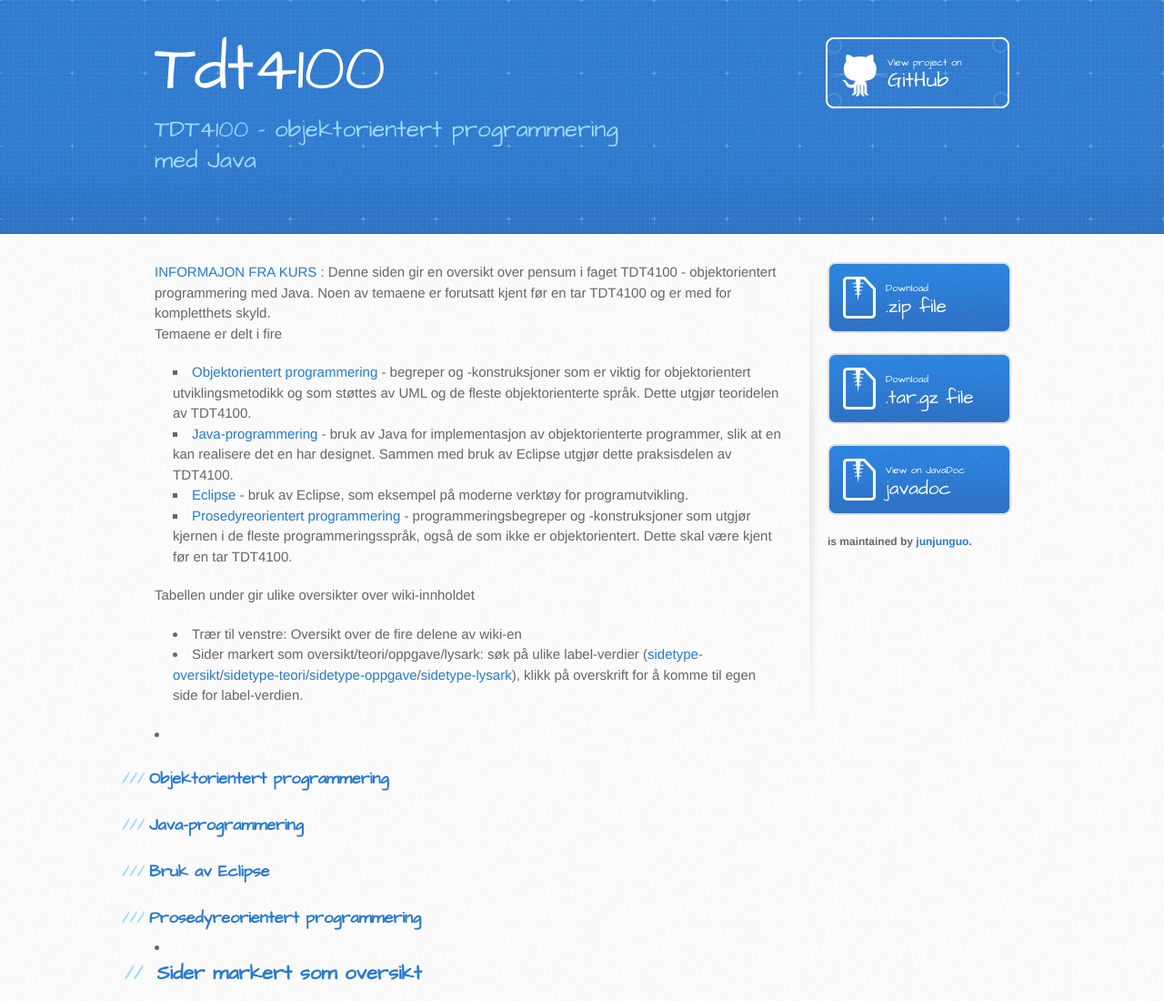
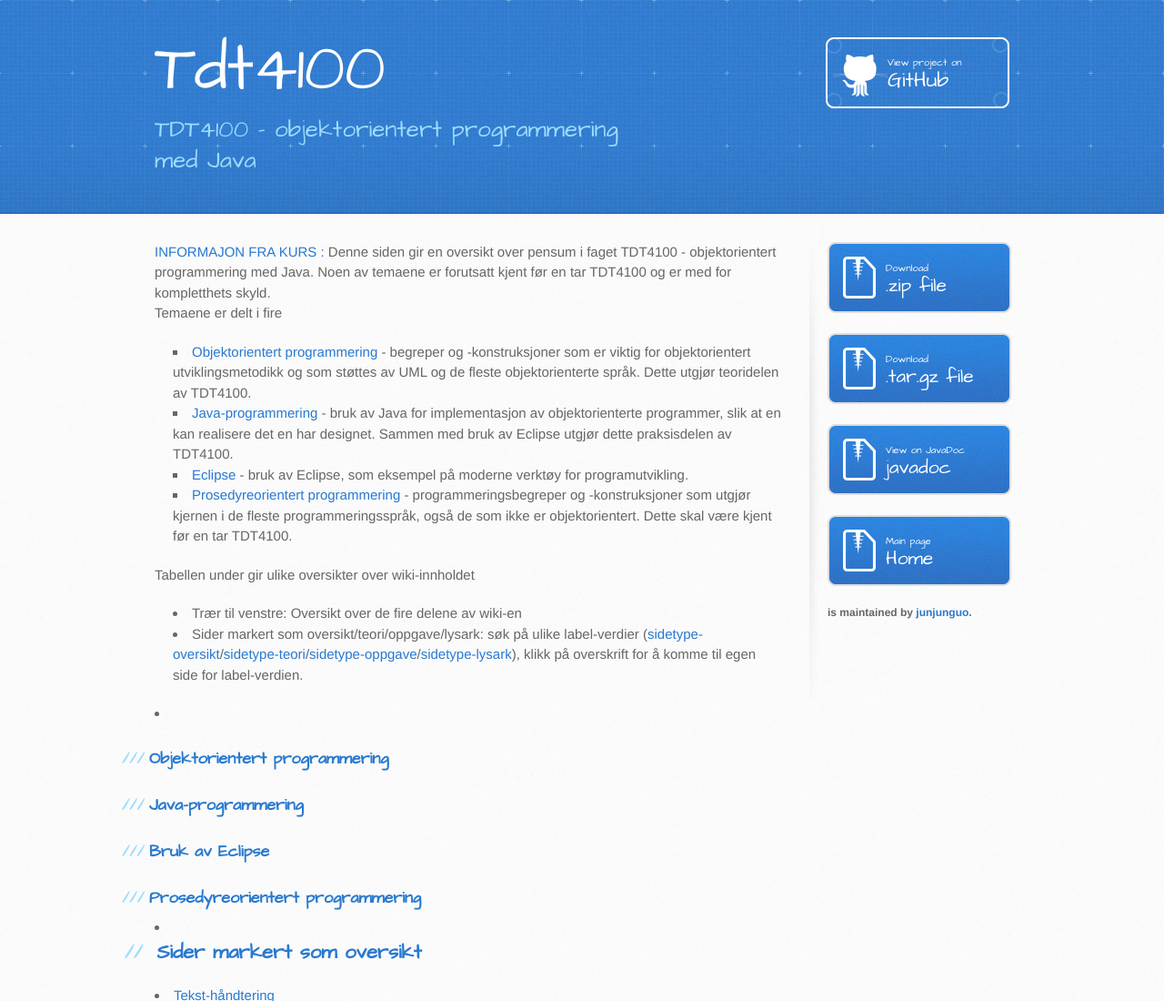
Before and after one commit to EinarGaustad/OOPwithJava, a plain HTML site: page index.html in a window 1280 px wide. Shown: the top 1100 px of the page at 91% size. Drawn offline with Linux system fonts and the light colour scheme.

Commit message:
Update index.html

```diff
--- a/index.html
+++ b/index.html
@@ -17,7 +17,6 @@
     <h1>Tdt4100</h1>
     <h2>TDT4100 - objektorientert programmering med Java</h2>
     <a href="https://github.com/junjunguo/TDT4100" class="button"><small>View project on</small>GitHub</a>
-      <a href="https://github.com/junjunguo/TDT4100" class="button2"><small>View project on</small>GitHub</a>
     </div>
 </header>
 <div id="content-wrapper">
@@ -270,6 +269,8 @@
     <aside id="sidebar"> <a href="https://github.com/junjunguo/TDT4100/zipball/master" class="button"> <small>Download</small> .zip file </a>
                           <a href="https://github.com/junjunguo/TDT4100/tarball/master" class="button"> <small>Download</small> .tar.gz file </a>
                           <a href="javadoc/" class="button"> <small>View on JavaDoc</small> javadoc </a>
+                          <a href="/" class="button"> <small>Main page</small> Home </a>
+
       <p class="repo-owner"><a href="https://github.com/junjunguo/TDT4100"></a> is maintained by <a href="https://github.com/junjunguo">junjunguo</a>.</p>
     </aside>
   </div>
```
